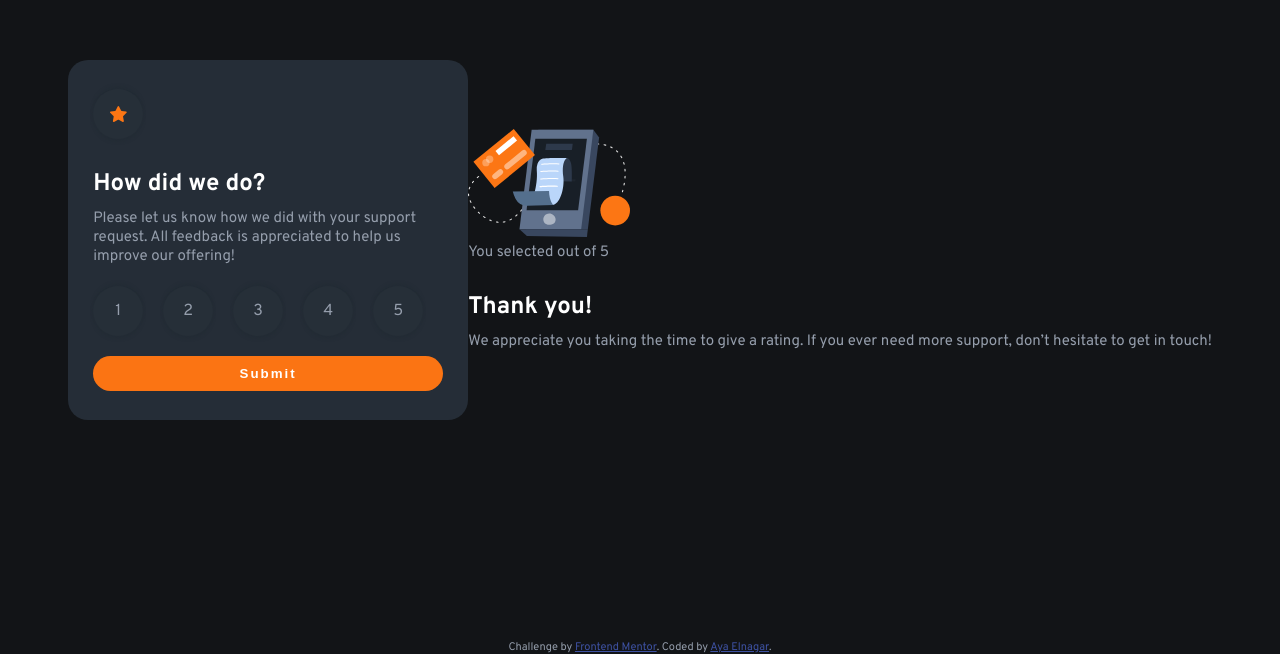
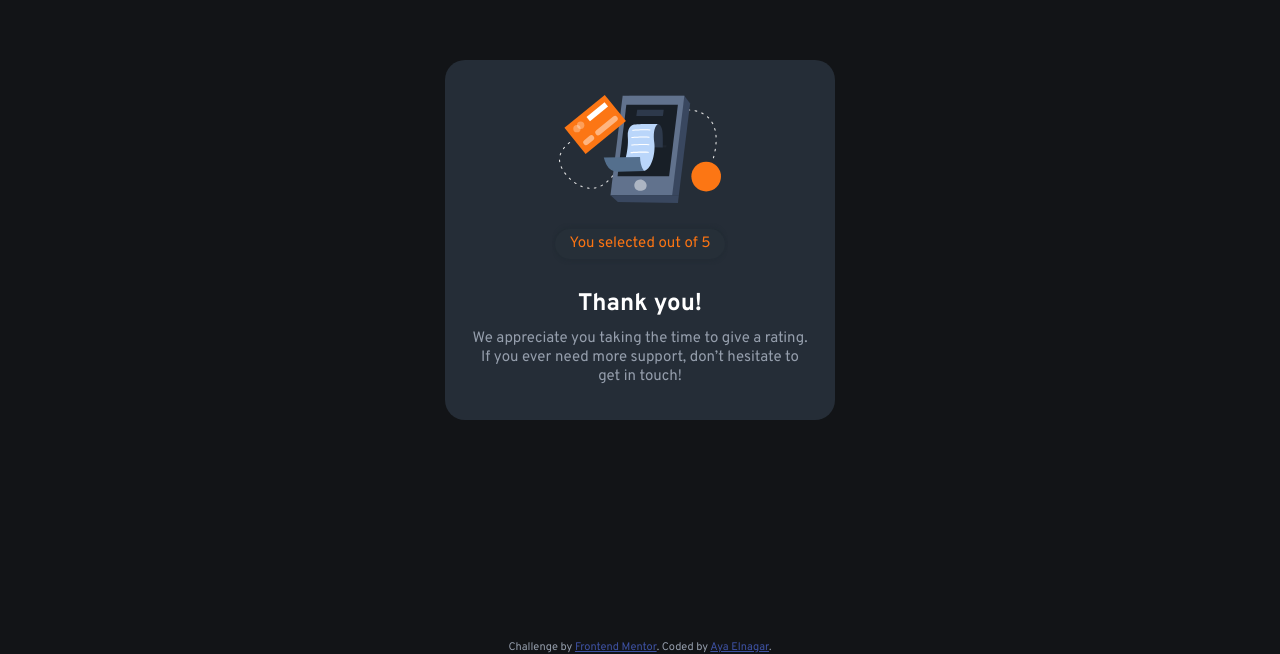
Before and after one commit to AyaElnagar767/Interactive-rating-component, a plain HTML site: page index.html in a window 1280 px wide. Shown: the part 160-814 px from the top of the page. Drawn offline with Linux system fonts and the light colour scheme.

Commit message:
Style rating state section

```diff
--- a/css/style.css
+++ b/css/style.css
@@ -33,7 +33,8 @@ main {
     justify-content: center;
 }
 
-main .rating-container {
+main .rating-container,
+main .thank-you-container {
     background-color: hsl(213, 19%, 18%);
     border-radius: 20px;
     padding: 0 25px;
@@ -42,6 +43,10 @@ main .rating-container {
     display: flex;
     flex-direction: column;
     justify-content: center;
+}
+
+main .rating-container {
+    display: none;
 }
 
 main .rating {
@@ -105,3 +110,28 @@ main .submit:hover {
     }
 }
 /* Rating state end */
+
+/* Thank you state start */
+main .thank-you-container {
+    width: 390px;
+    text-align: center;
+}
+
+main .image {
+    margin-bottom: 20px;
+}
+
+main .user-select {
+    background-color: #262f38;
+    color: hsl(25, 97%, 53%);
+    border-radius: 20px;
+    box-shadow: 0 3px 3px  #232C35,
+    0 -3px 3px  #232C35;
+    height: 30px;
+    width: 50%;
+    display: flex;
+    align-items: center;
+    justify-content: center;
+    margin: 0 auto;
+}
+/* Thank you state end */
```
